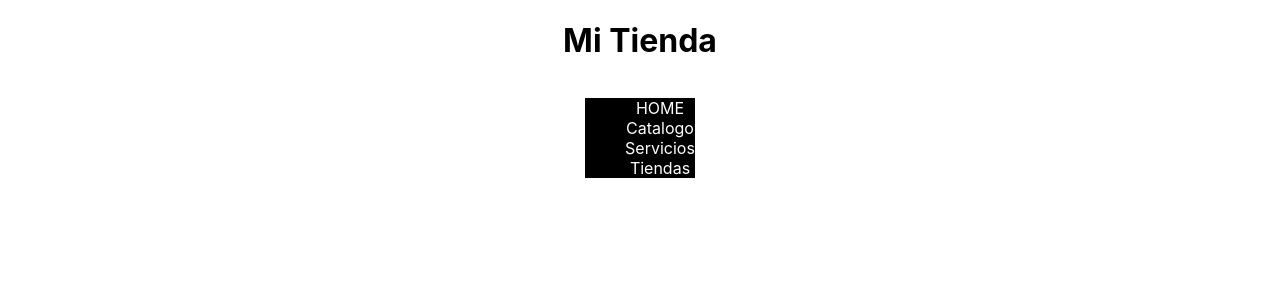
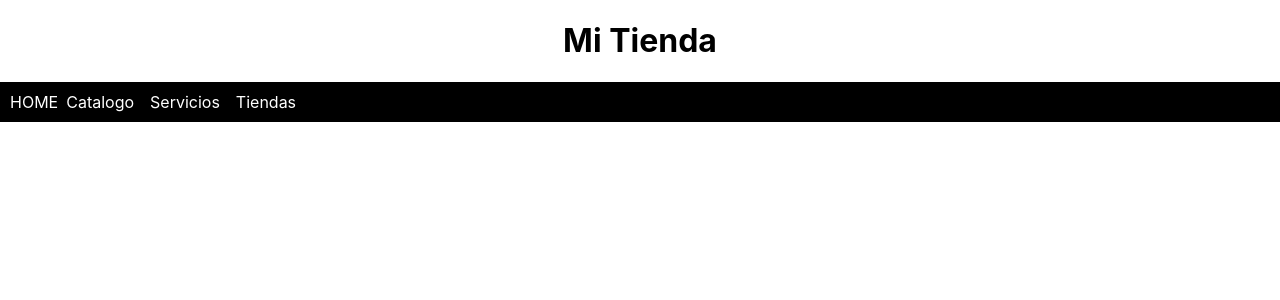
Before and after one commit to Florsala/Tienda, a React (Create React App) app: page / in a window 1280 px wide. Shown: the top 300 px of the page. Built offline with nearby package versions, Linux system fonts and the light colour scheme.

Commit message:
styles navBar

```diff
--- a/src/App.css
+++ b/src/App.css
@@ -41,21 +41,25 @@
   }
 }
 
-.flex-row{
+/* .flex-row{
   display: flex;
   flex-direction: row;
   justify-content: center;
-}
+} */
 
 .listStyle{
   list-style: none;
   background-color: black;
   color:white;
   text-decoration: none;
+  display: flex;
+  padding: 10px;
+
 
 }
 
 .link{
   text-decoration: none;
     color: white;
+    padding: 8px;
 }
--- a/src/components/NavBar.js
+++ b/src/components/NavBar.js
@@ -3,7 +3,7 @@ import React from 'react'
 const NavBar = () => {
     return (
     <nav>
-        <div className='flex-row'>
+        <div className='flex flex-row-reverse '>
 
         <div>
             <ul className='listStyle'>
```
